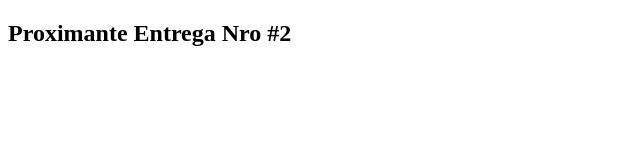
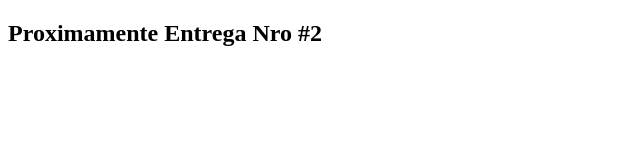
Before and after one commit to jomarht/43125, a plain HTML site: page Entregas/02-Entrega/inde.html in a window 1280 px wide. Shown: the whole page, without its empty margins (0-640 px from the left). Drawn offline with Linux system fonts and the light colour scheme.

Commit message:
Actualizando comentarios en codigo

```diff
--- a/Entregas/01-Entrega/main.js
+++ b/Entregas/01-Entrega/main.js
@@ -25,5 +25,6 @@ function cotizarProductos() {
     }
 
     // Mostrar el resultado en un alert
+    // toFixed(2) para mostrar dos decimales
     alert(`El precio total de los productos es: $${precioTotal.toFixed(2)}`);
   }
--- a/Entregas/02-Entrega/inde.html
+++ b/Entregas/02-Entrega/inde.html
@@ -7,6 +7,6 @@
     <title>Document</title>
 </head>
 <body>
-    <h2>Proximante Entrega Nro #2</h2>
+    <h2>Proximamente Entrega Nro #2</h2>
 </body>
 </html>
```
